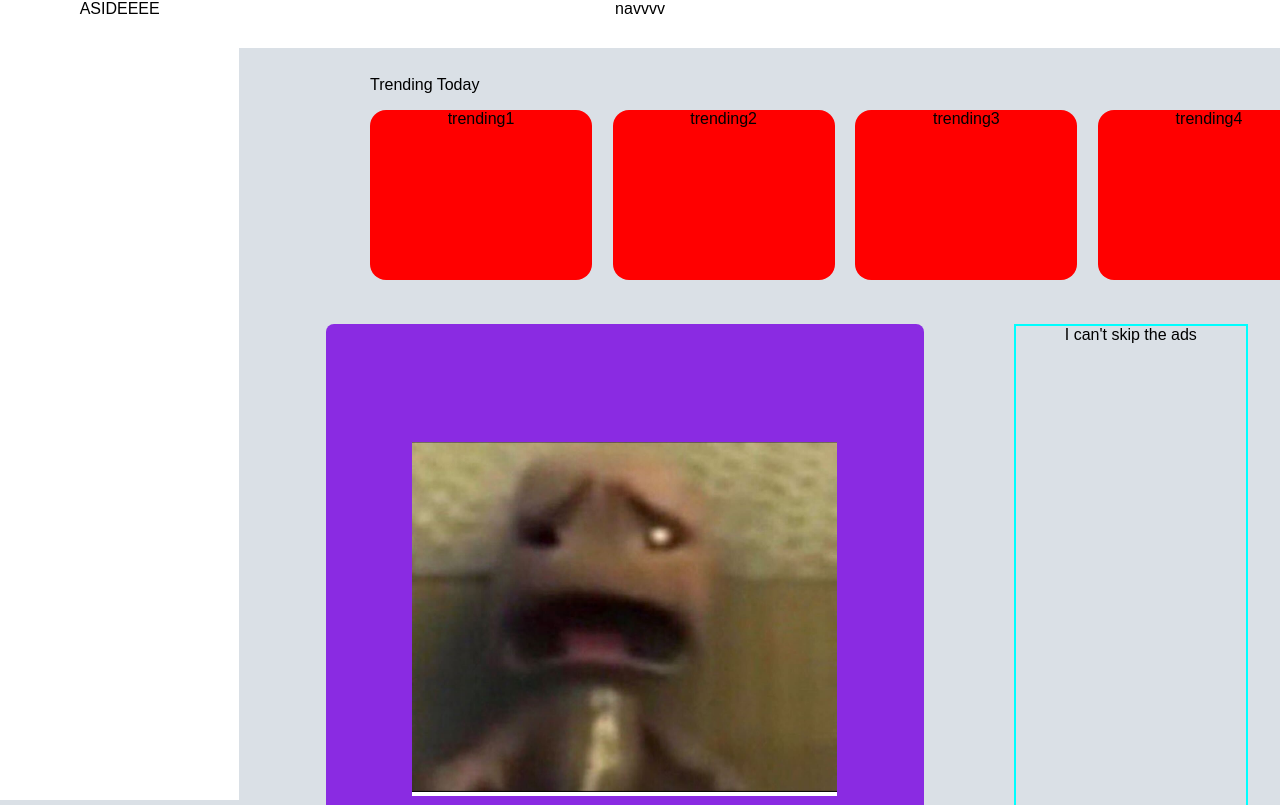
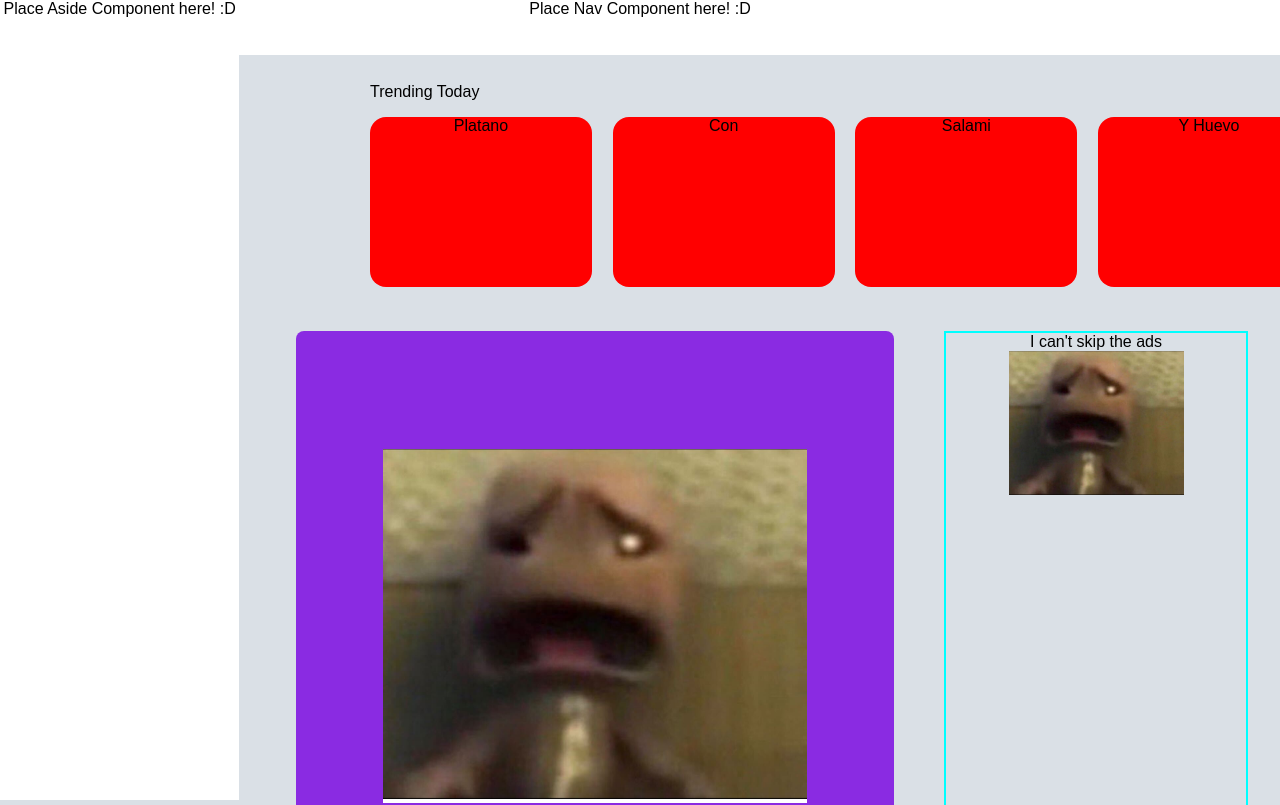
Before and after one commit to SEI-Buffleheads/Breddit-The-Better-Reddit, a React (Create React App) app: page / in a window 1280 px wide. Shown: the top 805 px of the page. Built offline with nearby package versions, Linux system fonts and the light colour scheme.

Commit message:
adjusted width of ads and aside, ready to merge

```diff
--- a/src/pages/Home/Home.css
+++ b/src/pages/Home/Home.css
@@ -9,7 +9,7 @@
 
 .nav-component {
   background-color: white;
-  height: 3rem;
+  height: 55px;
 }
 
 .trending-container {
@@ -71,7 +71,7 @@
 }
 
 .ads {
-  width: 18%;
+  width: 300px;
   height: 100%;
   border: 2px solid aqua;
   margin-right: 2rem;
@@ -86,6 +86,7 @@
   display: flex;
   justify-content: center;
   align-items: center;
+  margin-left: 2.5rem;
 }
 
 .post-content {
@@ -100,3 +101,9 @@
   max-width: 500px;
   max-height: 350px;
 }
+
+.ad1 > img {
+  max-width: 175px;
+  max-height: 200px;
+  cursor: pointer;
+}
--- a/src/pages/Home/Home.jsx
+++ b/src/pages/Home/Home.jsx
@@ -5,17 +5,17 @@ import test from "../../images/test-img.png"
 function Home() {
   return (
     <div className="home-container">
-      <div className="nav-component">navvvv</div>
+      <div className="nav-component">Place Nav Component here! :D</div>
       <div className="trending-container">
         <div className="trending-text">Trending Today</div>
         <div className="trending-card-container">
-        <div className="trending-card trending1">trending1</div>
-        <div className="trending-card trending2">trending2</div>
-        <div className="trending-card trending3">trending3</div>
-        <div className="trending-card trending4">trending4</div>
+        <div className="trending-card trending1">Platano</div>
+        <div className="trending-card trending2">Con</div>
+        <div className="trending-card trending3">Salami</div>
+        <div className="trending-card trending4">Y Huevo</div>
       </div>
       </div>
-      <div className="aside">ASIDEEEE</div>
+      <div className="aside">Place Aside Component here! :D</div>
       <div className="main-container">
         <div className="posts">
           <div className="post-cards">
@@ -36,7 +36,11 @@ function Home() {
           <div className="post-cards"></div>
           <div className="post-cards"></div>
         </div>
-        <div className="ads">I can't skip the ads</div>
+        <div className="ads">I can't skip the ads
+          <div className="ad1">
+            <img alt="" src={ test }/>
+          </div>
+        </div>
       </div>
     </div>
   );
```
